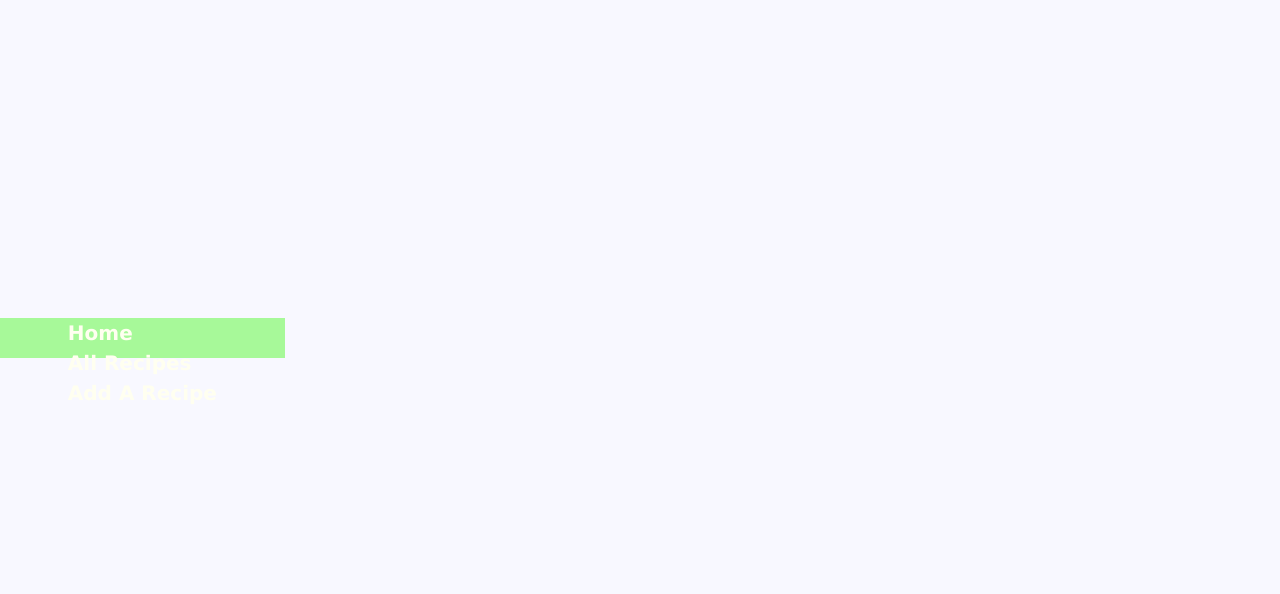
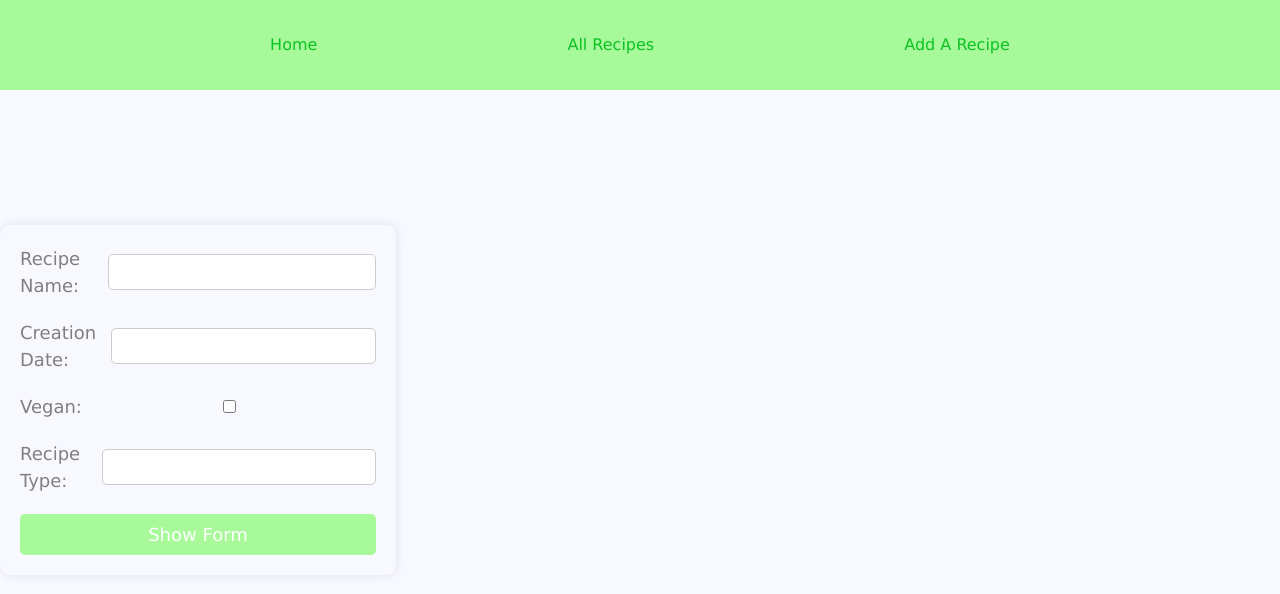
Before and after one commit to Nat485/Recipe-front-end-, a React (Vite) app: page /recipes/new in a window 1280 px wide. Shown: the top 594 px of the page. Built offline with nearby package versions, Linux system fonts and the light colour scheme; no server answers.

Commit message:
updated forms and errors

```diff
--- a/index.html
+++ b/index.html
@@ -4,10 +4,9 @@
     <meta charset="UTF-8" />
     <link rel="icon" type="image/svg+xml" href="/vite.svg" />
     <meta name="viewport" content="width=device-width, initial-scale=1.0" />
-    <title>GF munchies</title>
-  </head>
+    </head>
   <body>
     <div id="root"></div>
-    <script type="module" src="/src/main.jsx"></script>
-  </body>
+<script type="module" src="/src/main.jsx"></script>
+</body>
 </html>
--- a/src/App.css
+++ b/src/App.css
@@ -1,5 +1,5 @@
 .App{
-    color:ghostwhite;}
+    color:black;}
 
     body {
         margin: 0px;
--- a/src/components/navBar/NavBar.css
+++ b/src/components/navBar/NavBar.css
@@ -1,16 +1,30 @@
 .navBar {
-    width: 100%;
-    display: grid;
+    position: fixed;
+    top: 0;
+    left: 0;
+    right: 0;
+    display: flex;
     justify-content: space-evenly;
     align-items: center;
-    height: 40px;
+    height: 50px;
     background-color: rgb(167, 249, 153);
-    left: 0;
-    top: 0;
+    font-size: 16px;
+    font-weight: 200;
+    text-decoration: none;
+    padding: 20px;
+    transition: background-color 0.3s ease;
 }
 
-.navBar a {
-    font-size: 20px;
-    color: ivory;
-    font-weight: 600;
+.navBar {
+    font-size: 16px;
+    font-weight: 200;
+    text-decoration: none;
+    padding: 20px 20px;
+    transition: background-color 0.3s ease;
+
+
 }
+
+.navbar hover {
+    background-color: white;
+}
--- a/src/components/recipeindex/Recipeindex.jsx
+++ b/src/components/recipeindex/Recipeindex.jsx
@@ -1,5 +1,4 @@
 import React from "react";
-import RecipeIndex from "../components/recipeIndex/RecipeIndex"
 import { useEffect, useState } from "react";
 import  axios from "axios"
 
@@ -10,12 +9,13 @@ function RecipeIndex() {
 
    // Function to fetch all recipes
     function getAllRecipes() {
-        axios.get(`${API}/recipes`)
+        axios.get("http://localhost:7777/gfrecipes")
             .then(res => {
+               console.log(res.data)
                 setAllRecipes(res.data); // Assuming the response contains data in an array format
             })
             .catch(error => {
-                console.error('Error fetching recipes:', error);
+                console.error('Error fetching recipes:', error.msg);
             });
     }
 
@@ -30,7 +30,11 @@ function RecipeIndex() {
       <div className="recipeIndex">
         <h2>Check All Recipes </h2>
             {
-                allRecipes.map(recipeObj => recipeObj.recipe_name)
+                allRecipes.map(recipeObj => {
+                    return<p>{recipeObj.recipe_name}</p>
+                }
+                )
+
             }
 
 </div>
--- a/src/forms/Form.css
+++ b/src/forms/Form.css
@@ -1,12 +1,40 @@
 .form {
-    row-gap: 5vh;
+    display: flex;
+    flex-direction: column;
+    row-gap: 20px; /* Adjust the gap between rows as needed */
     background-color: ghostwhite;
-    padding: 8vh;
+    padding: 20px; /* Adjust padding as needed */
+    border-radius: 10px; /* Add border-radius for rounded corners */
+    box-shadow: 0 0 10px rgba(0, 0, 0, 0.1); /* Add box shadow for depth */
 }
 
 .form label {
-    color: ghostwhite;
-    font-size: 20px;
-    display: flex;
-    column-gap: 10px;
+    color: grey;
+    font-size: 18px; /* Adjust font size as needed */
+    display: flex; /* Corrected syntax from 'flexbox' to 'flex' */
+    align-items: center; /* Align items vertically */
 }
+
+.form input, .form select {
+    width: 100%; /* Ensure inputs take up full width */
+    padding: 8px; /* Add padding for better spacing */
+    font-size: 16px; /* Adjust font size as needed */
+    border: 1px solid #ccc; /* Add border for input fields */
+    border-radius: 5px; /* Add border-radius for rounded corners */
+}
+
+.form button {
+    width: 100%; /* Ensure button takes up full width */
+    padding: 10px; /* Add padding for better appearance */
+    font-size: 18px; /* Adjust font size as needed */
+    background-color: rgb(167, 249, 153); /* Add background color */
+    color: white; /* Add text color */
+    border: none; /* Remove border */
+    border-radius: 5px; /* Add border-radius for rounded corners */
+    cursor: pointer; /* Add cursor pointer */
+    transition: background-color 0.3s ease; /* Smooth transition */
+}
+
+.form button:hover {
+    background-color: #6ec647; /* Darken background color on hover */
+}
--- a/src/forms/Form.jsx
+++ b/src/forms/Form.jsx
@@ -1,6 +1,7 @@
+import React from "react";
+import axios from 'axios';
 import { useState, useEffect } from "react";
 import { useParams, useNavigate } from "react-router-dom";
-import axios from 'axios';
 import './Form.css';
 
 const API = import.meta.env.VITE_APP_API_URL;
@@ -26,12 +27,13 @@ function Form() {
 
     function handleTextInput(event) {
         const id = event.target.id;
-        const value = event.target.value;
+        let value = event.target.value;
 
         //for the boolean like vegan
         if (event.target.type === 'checkbox') {
-            value = event.target.checked;
+        value = event.target.checked; //Handle boolean value for a checkbox
         }
+        console.log(value)
 
         setForm((currentState) => ({
             ...currentState,
@@ -87,7 +89,7 @@ function Form() {
                 <span>Vegan:</span>
                 <input
                     id='vegan'
-                    type='boolean'
+                    type='checkbox'
                     value={form.vegan}
                     required
                     onChange={(e) => handleTextInput(e)}
@@ -107,8 +109,10 @@ function Form() {
             </label>
 
 
-        </form>
-    );
-}
+    <button id="showFormButton">Show Form</button>
+    </form>
+     );
+ }
+
 
 export default Form;
--- a/src/main.jsx
+++ b/src/main.jsx
@@ -4,8 +4,9 @@ import ReactDOM from 'react-dom/client'
 import App from './App.jsx'
 import './index.css'
 
+
 ReactDOM.createRoot(document.getElementById('root')).render(
-  <React.StrictMode>
+ <React.StrictMode>
      <Router>
      <App />
   </Router>
--- a/src/pages/Edit.jsx
+++ b/src/pages/Edit.jsx
@@ -1,5 +1,5 @@
 import React from 'react';
-
+import Form from '../forms/Form';
 
 function Edit() {
     return (
--- a/src/pages/New.jsx
+++ b/src/pages/New.jsx
@@ -1,10 +1,10 @@
-
+import Form from "../forms/Form";
 
 
  function New() {
     return (
 
-            <h1>New Page</h1>
+        <Form/>
 
     );
 }
--- a/src/pages/Recipes.jsx
+++ b/src/pages/Recipes.jsx
@@ -1,10 +1,15 @@
 
 
+import RecipeIndex from "../components/recipeindex/Recipeindex";
 
- function Recipes() {
+
+function Recipes() {
     return (
+       <div>
+            <h1>Recipes Page</h1>
 
-            <h1>Recipes Page</h1>
+       <RecipeIndex/>
+       </div>
 
     );
 }
```
Also changed, not shown: src/components/routes/RouteComponent.jsx (+10 -10 lines).
